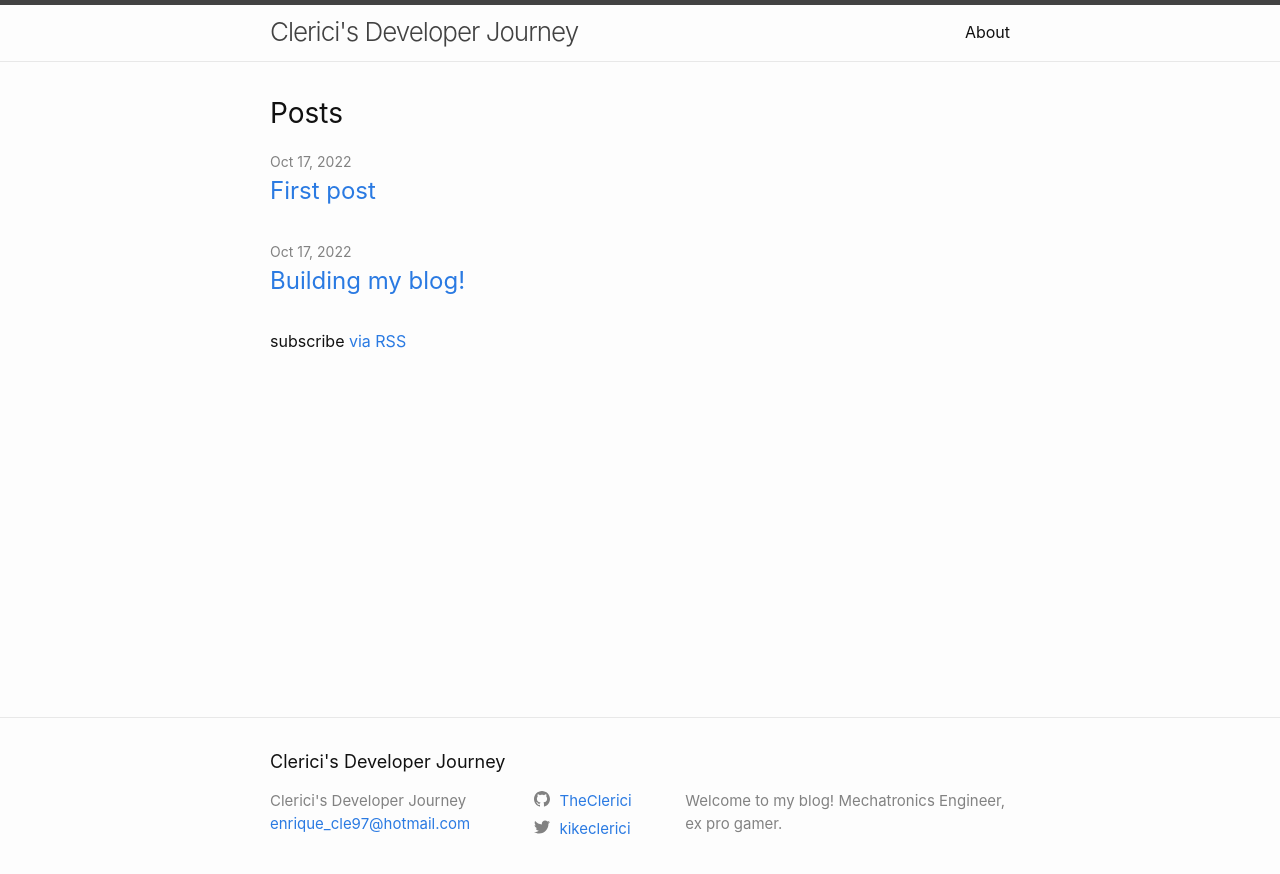
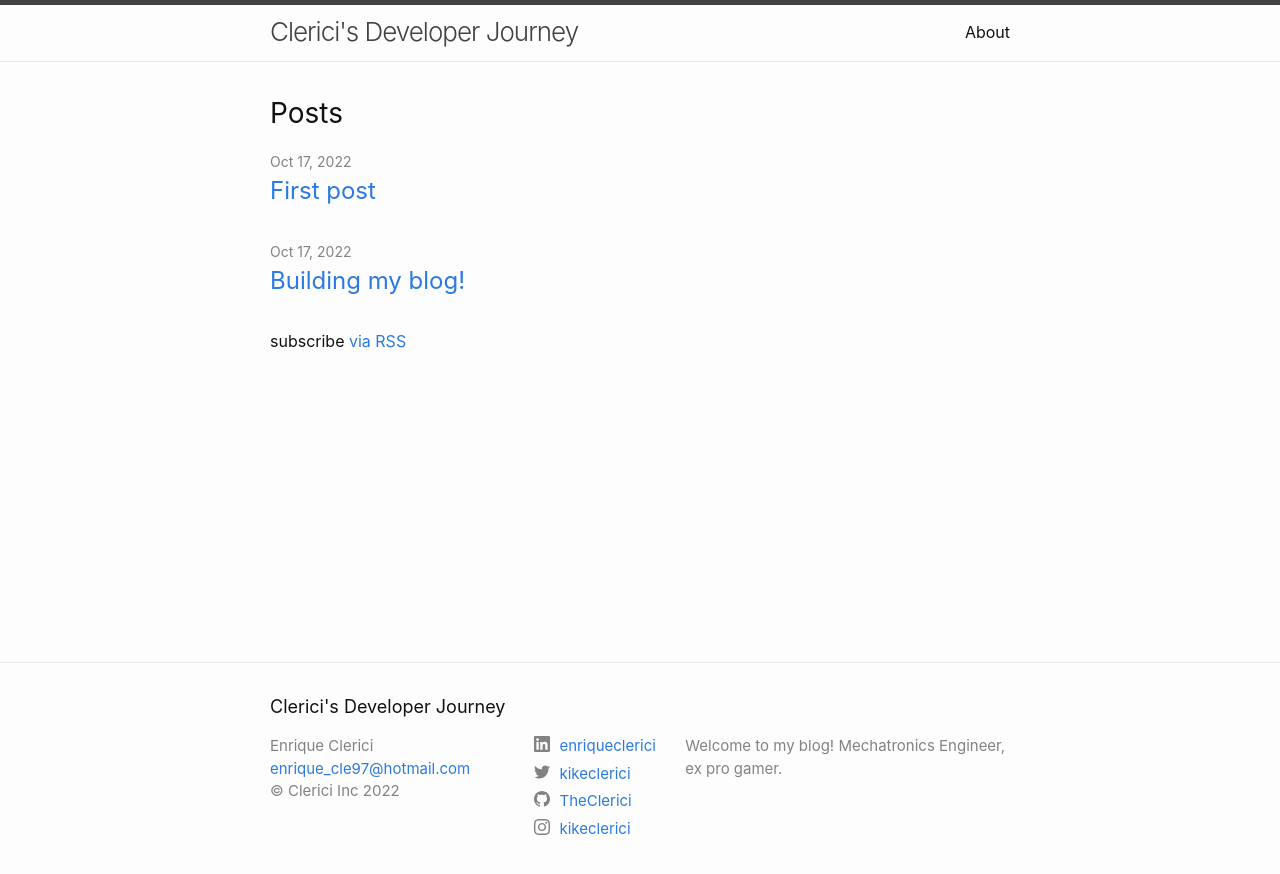
Before and after one commit to TheClerici/my-blog, a Jekyll site: the page built from index.markdown, in a window 1280 px wide. Shown: the top 874 px of the page. Built offline with Jekyll 4.4.1, drawn with Linux system fonts in a browser that asks for light colours.

Commit message:
social media

```diff
--- a/_config.yml
+++ b/_config.yml
@@ -29,6 +29,17 @@ url: "https://theclerici.github.io" # the base hostname & protocol for your site
 twitter_username: kikeclerici
 github_username:  TheClerici
 
+# Fields minima uses, but are not defaulted with the jekyll new command.
+# Author is the default for posts, atom feed and is used in the footer.
+author: Enrique Clerici
+linkedin_username: enriqueclerici
+instagram_username: kikeclerici
+
+# New fields not defaulted by jekyll-new with the minima theme
+# Add a copyright. A copyright symbol and year will be added automatically.
+# copyright: Company name, Inc.
+copyright: "Clerici Inc"
+
 # Build settings
 # Removed minima theme as it is now a regular theme
 # theme: minima
--- a/_includes/footer.html
+++ b/_includes/footer.html
@@ -18,6 +18,9 @@
             {%- if site.email -%}
             <li><a class="u-email" href="mailto:{{ site.email }}">{{ site.email }}</a></li>
             {%- endif -%}
+            {%- if site.copyright -%}
+            <li>&copy; {{ site.copyright }} {{ 'now' | date: "%Y" }}</li>
+            {%- endif -%}
         </ul>
       </div>
 
--- a/_includes/social.html
+++ b/_includes/social.html
@@ -1,13 +1,13 @@
 <ul class="social-media-list">
+  {%- if site.linkedin_username -%}<li><a href="https://www.linkedin.com/in/{{ site.linkedin_username| cgi_escape | escape }}"><svg class="svg-icon"><use xlink:href="{{ '/assets/minima-social-icons.svg#linkedin' | relative_url }}"></use></svg> <span class="username">{{ site.linkedin_username| escape }}</span></a></li>{%- endif -%}
+  {%- if site.twitter_username -%}<li><a href="https://www.twitter.com/{{ site.twitter_username| cgi_escape | escape }}"><svg class="svg-icon"><use xlink:href="{{ '/assets/minima-social-icons.svg#twitter' | relative_url }}"></use></svg> <span class="username">{{ site.twitter_username| escape }}</span></a></li>{%- endif -%}
   {%- if site.dribbble_username -%}<li><a href="https://dribbble.com/{{ site.dribbble_username| cgi_escape | escape }}"><svg class="svg-icon"><use xlink:href="{{ '/assets/minima-social-icons.svg#dribbble' | relative_url }}"></use></svg> <span class="username">{{ site.dribbble_username| escape }}</span></a></li>{%- endif -%}
   {%- if site.facebook_username -%}<li><a href="https://www.facebook.com/{{ site.facebook_username| cgi_escape | escape }}"><svg class="svg-icon"><use xlink:href="{{ '/assets/minima-social-icons.svg#facebook' | relative_url }}"></use></svg> <span class="username">{{ site.facebook_username| escape }}</span></a></li>{%- endif -%}
   {%- if site.flickr_username -%}<li><a href="https://www.flickr.com/photos/{{ site.flickr_username| cgi_escape | escape }}"><svg class="svg-icon"><use xlink:href="{{ '/assets/minima-social-icons.svg#flickr' | relative_url }}"></use></svg> <span class="username">{{ site.flickr_username| escape }}</span></a></li>{%- endif -%}
   {%- if site.github_username -%}<li><a href="https://github.com/{{ site.github_username| cgi_escape | escape }}"><svg class="svg-icon"><use xlink:href="{{ '/assets/minima-social-icons.svg#github' | relative_url }}"></use></svg> <span class="username">{{ site.github_username| escape }}</span></a></li>{%- endif -%}
   {%- if site.instagram_username -%}<li><a href="https://instagram.com/{{ site.instagram_username| cgi_escape | escape }}"><svg class="svg-icon"><use xlink:href="{{ '/assets/minima-social-icons.svg#instagram' | relative_url }}"></use></svg> <span class="username">{{ site.instagram_username| escape }}</span></a></li>{%- endif -%}
-  {%- if site.linkedin_username -%}<li><a href="https://www.linkedin.com/in/{{ site.linkedin_username| cgi_escape | escape }}"><svg class="svg-icon"><use xlink:href="{{ '/assets/minima-social-icons.svg#linkedin' | relative_url }}"></use></svg> <span class="username">{{ site.linkedin_username| escape }}</span></a></li>{%- endif -%}
   {%- if site.pinterest_username -%}<li><a href="https://www.pinterest.com/{{ site.pinterest_username| cgi_escape | escape }}"><svg class="svg-icon"><use xlink:href="{{ '/assets/minima-social-icons.svg#pinterest' | relative_url }}"></use></svg> <span class="username">{{ site.pinterest_username| escape }}</span></a></li>{%- endif -%}
   {%- for mst in site.mastodon -%}{%- if mst.username and mst.instance -%}<li><a href="https://{{ mst.instance| cgi_escape | escape}}/@{{mst.username}}"><svg class="svg-icon"><use xlink:href="{{ '/assets/minima-social-icons.svg#mastodon' | relative_url }}"></use></svg> <span class="username">{{ mst.username|escape }}</span></a></li>{%- endif -%}{%- endfor -%}
-  {%- if site.twitter_username -%}<li><a href="https://www.twitter.com/{{ site.twitter_username| cgi_escape | escape }}"><svg class="svg-icon"><use xlink:href="{{ '/assets/minima-social-icons.svg#twitter' | relative_url }}"></use></svg> <span class="username">{{ site.twitter_username| escape }}</span></a></li>{%- endif -%}
   {%- if site.youtube_username -%}<li><a href="https://youtube.com/{{ site.youtube_username| cgi_escape | escape }}"><svg class="svg-icon"><use xlink:href="{{ '/assets/minima-social-icons.svg#youtube' | relative_url }}"></use></svg> <span class="username">{{ site.youtube_username| escape }}</span></a></li>{%- endif -%}
   {%- if site.googleplus_username -%}<li><a href="https://plus.google.com/{{ site.googleplus_username| escape }}"><svg class="svg-icon"><use xlink:href="{{ '/assets/minima-social-icons.svg#googleplus' | relative_url }}"></use></svg> <span class="username">{{ site.googleplus_username| escape }}</span></a></li>{%- endif -%}
   {%- if site.rss -%}<li><a href="{{ 'feed.xml' | relative_url }}"><svg class="svg-icon"><use xlink:href="{{ '/assets/minima-social-icons.svg#rss' | relative_url }}"></use></svg> <span>{{ site.rss | escape }}</span></a></li>{%- endif -%}
```
